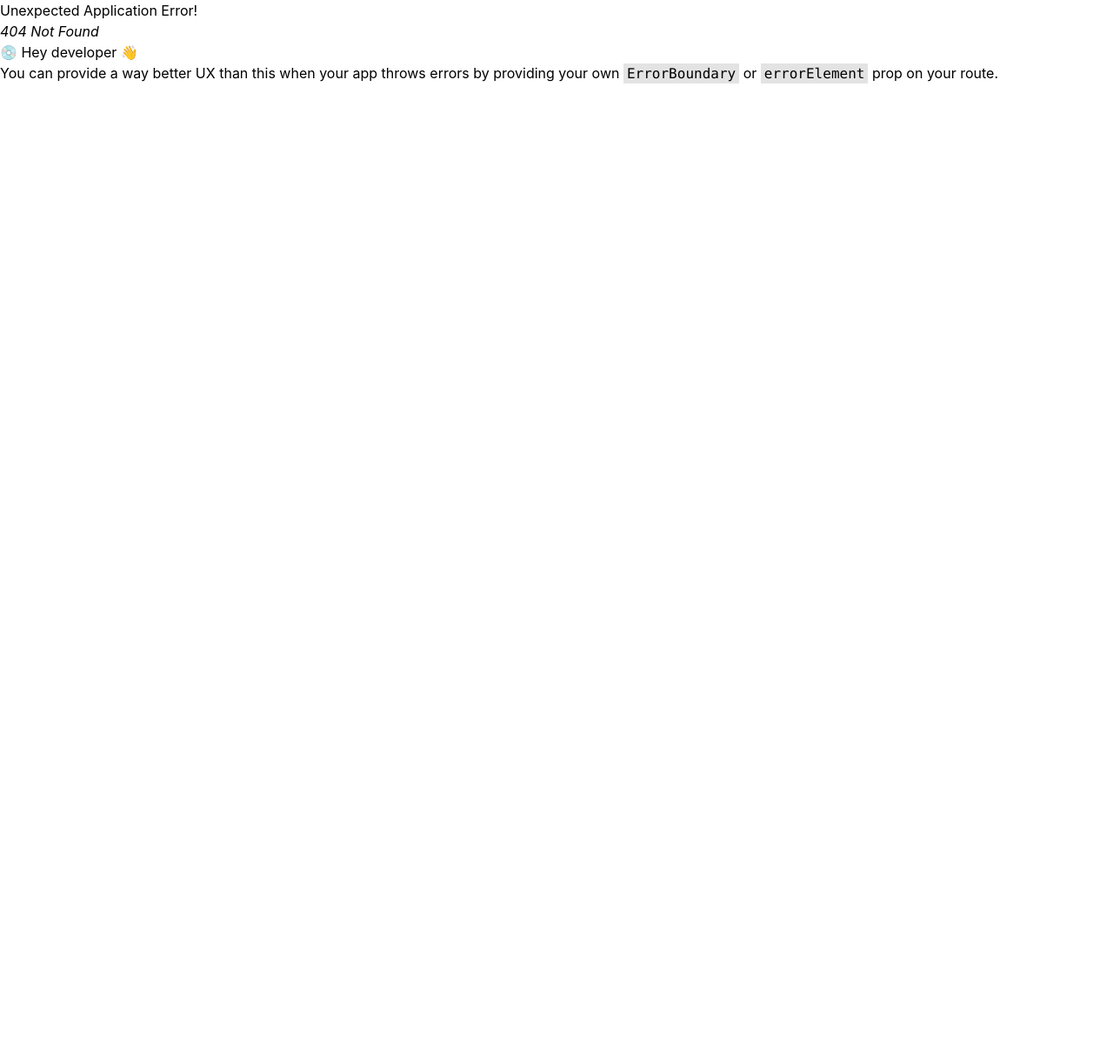
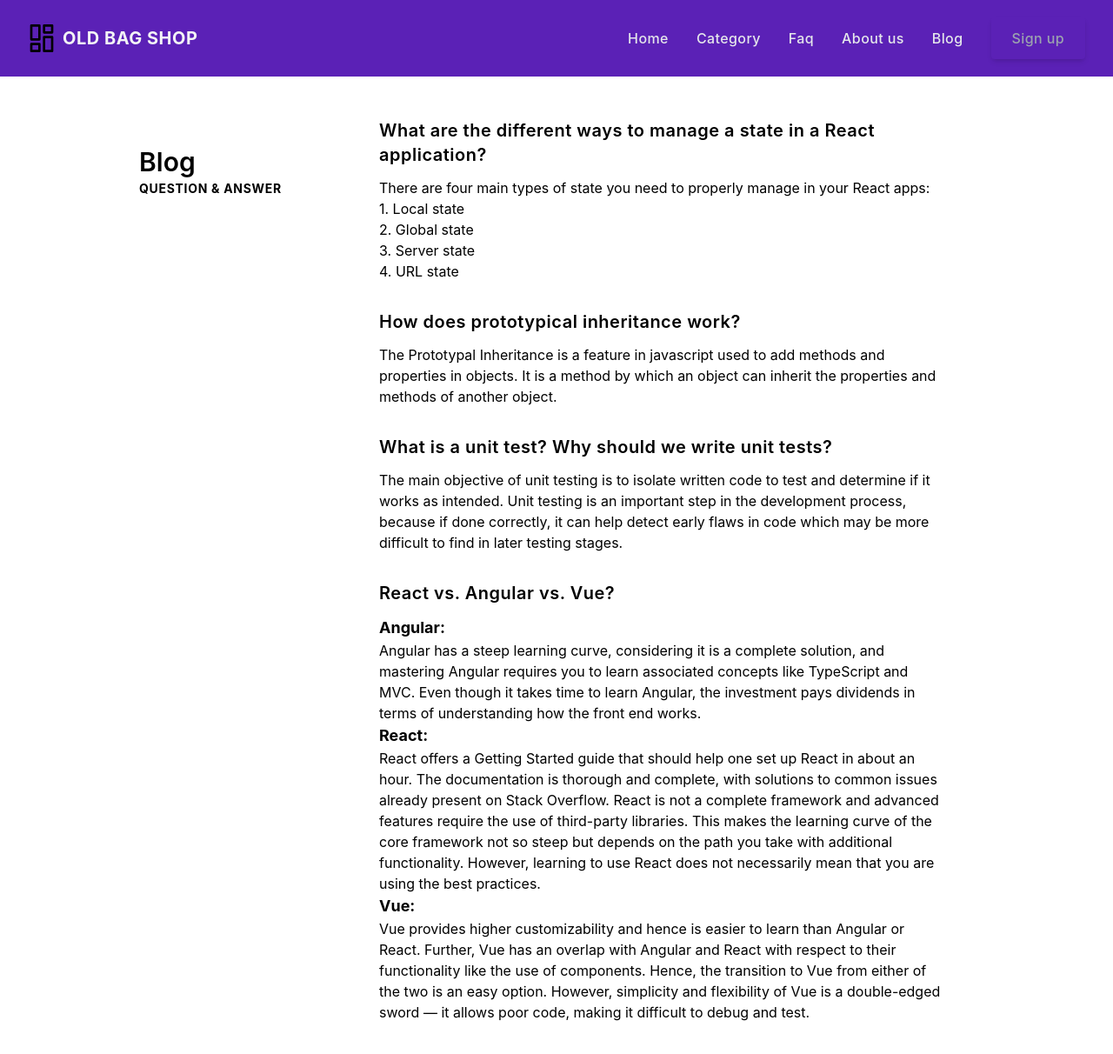
Before and after one commit to smtariqulislam/resale-bags-client, a React (Create React App) app: page /blog in a window 1280 px wide. Before the commit this address had no page. Shown: the top 1212 px of the page at 87% size. Before the commit the page ends 800 px from the top, so only its background shows below. Built offline with nearby package versions, Linux system fonts and the light colour scheme.

Commit message:
blog section complete

```diff
--- /dev/null
+++ b/src/Pages/Blog.js
@@ -0,0 +1,107 @@
+import React from "react";
+
+const Blog = () => {
+  return (
+    <section className="dark:bg-gray-800 dark:text-gray-100">
+      <div className="container max-w-5xl px-4 py-12 mx-auto">
+        <div className="grid gap-4 mx-4 sm:grid-cols-12">
+          <div className="col-span-12 sm:col-span-3">
+            <div className="text-center sm:text-left mb-14 before:block before:w-24 before:h-3 before:mb-5 before:rounded-md before:mx-auto sm:before:mx-0 before:dark:bg-violet-400">
+              <h3 className="text-3xl font-semibold">Blog</h3>
+              <span className="text-sm font-bold tracking-wider uppercase dark:text-gray-400">
+                Question & answer
+              </span>
+            </div>
+          </div>
+          <div className="relative col-span-12 px-4 space-y-6 sm:col-span-9">
+            <div className="col-span-12 space-y-12 relative px-4 sm:col-span-8 sm:space-y-8 sm:before:absolute sm:before:top-2 sm:before:bottom-0 sm:before:w-0.5 sm:before:-left-3 before:dark:bg-gray-700">
+              <div className="flex flex-col sm:relative sm:before:absolute sm:before:top-2 sm:before:w-4 sm:before:h-4 sm:before:rounded-full sm:before:left-[-35px] sm:before:z-[1] before:dark:bg-violet-400">
+                <h3 className="text-xl font-semibold tracking-wide">
+                  What are the different ways to manage a state in a React
+                  application?{" "}
+                </h3>
+
+                <p className="mt-3">
+                  There are four main types of state you need to properly manage
+                  in your React apps:
+                  <br />
+                  1. Local state
+                  <br />
+                  2. Global state
+                  <br />
+                  3. Server state
+                  <br />
+                  4. URL state
+                </p>
+              </div>
+              <div className="flex flex-col sm:relative sm:before:absolute sm:before:top-2 sm:before:w-4 sm:before:h-4 sm:before:rounded-full sm:before:left-[-35px] sm:before:z-[1] before:dark:bg-violet-400">
+                <h3 className="text-xl font-semibold tracking-wide">
+                  How does prototypical inheritance work?
+                </h3>
+
+                <p className="mt-3">
+                  The Prototypal Inheritance is a feature in javascript used to
+                  add methods and properties in objects. It is a method by which
+                  an object can inherit the properties and methods of another
+                  object.
+                </p>
+              </div>
+              <div className="flex flex-col sm:relative sm:before:absolute sm:before:top-2 sm:before:w-4 sm:before:h-4 sm:before:rounded-full sm:before:left-[-35px] sm:before:z-[1] before:dark:bg-violet-400">
+                <h3 className="text-xl font-semibold tracking-wide">
+                  What is a unit test? Why should we write unit tests?
+                </h3>
+
+                <p className="mt-3">
+                  The main objective of unit testing is to isolate written code
+                  to test and determine if it works as intended. Unit testing is
+                  an important step in the development process, because if done
+                  correctly, it can help detect early flaws in code which may be
+                  more difficult to find in later testing stages.
+                </p>
+              </div>
+              <div className="flex flex-col sm:relative sm:before:absolute sm:before:top-2 sm:before:w-4 sm:before:h-4 sm:before:rounded-full sm:before:left-[-35px] sm:before:z-[1] before:dark:bg-violet-400">
+                <h3 className="text-xl font-semibold tracking-wide">
+                  React vs. Angular vs. Vue?
+                </h3>
+
+                <p className="mt-3">
+                  <span className="text-lg font-bold"> Angular:</span> <br />
+                  Angular has a steep learning curve, considering it is a
+                  complete solution, and mastering Angular requires you to learn
+                  associated concepts like TypeScript and MVC. Even though it
+                  takes time to learn Angular, the investment pays dividends in
+                  terms of understanding how the front end works.
+                  <br />
+                  <span className="text-lg font-bold"> React:</span>
+                  <br />
+                  React offers a Getting Started guide that should help one set
+                  up React in about an hour. The documentation is thorough and
+                  complete, with solutions to common issues already present on
+                  Stack Overflow. React is not a complete framework and advanced
+                  features require the use of third-party libraries. This makes
+                  the learning curve of the core framework not so steep but
+                  depends on the path you take with additional functionality.
+                  However, learning to use React does not necessarily mean that
+                  you are using the best practices.
+                  <br />
+                  <span className="text-lg font-bold"> Vue:</span>
+                  <br /> Vue provides
+
+                  higher customizability and hence is easier to learn than
+                  Angular or React. Further, Vue has an overlap with Angular and
+                  React with respect to their functionality like the use of
+                  components. Hence, the transition to Vue from either of the
+                  two is an easy option. However, simplicity and flexibility of
+                  Vue is a double-edged sword — it allows poor code, making it
+                  difficult to debug and test.
+                </p>
+              </div>
+            </div>
+          </div>
+        </div>
+      </div>
+    </section>
+  );
+};
+
+export default Blog;
--- a/src/Pages/Header/Header.js
+++ b/src/Pages/Header/Header.js
@@ -6,7 +6,7 @@ const Header = () => {
 
     return (
       <div>
-        <div class="px-4 py-5 mx-auto sm:max-w-xl md:max-w-full lg:max-w-screen-xl md:px-24 lg:px-8">
+        <div class="px-4 py-5 bg-violet-800 md:max-w-full  md:px-24 lg:px-8">
           <div class="relative flex items-center justify-between">
             <Link
               to="/"
@@ -29,17 +29,17 @@ const Header = () => {
                 <rect x="14" y="1" width="7" height="6" />
                 <rect x="14" y="11" width="7" height="12" />
               </svg>
-              <span class="ml-2 text-xl font-bold tracking-wide text-gray-800 uppercase">
+              <span class="ml-2 text-xl font-bold tracking-wide text-gray-100 uppercase">
                 old bag shop
               </span>
             </Link>
-            <ul class="flex items-center hidden space-x-8 lg:flex">
+            <ul class=" flex items-center hidden space-x-8 lg:flex">
               <li>
                 <Link
                   to="/home"
                   aria-label="Home"
                   title="Home"
-                  class="font-medium tracking-wide text-gray-700 transition-colors duration-200 hover:text-deep-purple-accent-400"
+                  class="font-medium tracking-wide text-gray-200 transition-colors duration-200 hover:text-deep-purple-accent-400"
                 >
                   Home
                 </Link>
@@ -49,7 +49,7 @@ const Header = () => {
                   to="/catogory"
                   aria-label="Category"
                   title="Category"
-                  class="font-medium tracking-wide text-gray-700 transition-colors duration-200 hover:text-deep-purple-accent-400"
+                  class="font-medium tracking-wide text-gray-200 transition-colors duration-200 hover:text-deep-purple-accent-400"
                 >
                   Category
                 </Link>
@@ -59,7 +59,7 @@ const Header = () => {
                   to="/"
                   aria-label="Faq"
                   title="Faq"
-                  class="font-medium tracking-wide text-gray-700 transition-colors duration-200 hover:text-deep-purple-accent-400"
+                  class="font-medium tracking-wide text-gray-200 transition-colors duration-200 hover:text-deep-purple-accent-400"
                 >
                   Faq
                 </Link>
@@ -69,7 +69,7 @@ const Header = () => {
                   to="/"
                   aria-label="About us"
                   title="About us"
-                  class="font-medium tracking-wide text-gray-700 transition-colors duration-200 hover:text-deep-purple-accent-400"
+                  class="font-medium tracking-wide text-gray-200 transition-colors duration-200 hover:text-deep-purple-accent-400"
                 >
                   About us
                 </Link>
@@ -79,7 +79,7 @@ const Header = () => {
                   to="/blog"
                   aria-label="blog"
                   title="blog"
-                  class="font-medium tracking-wide text-gray-700 transition-colors duration-200 hover:text-deep-purple-accent-400"
+                  class="font-medium tracking-wide text-gray-200 transition-colors duration-200 hover:text-deep-purple-accent-400"
                 >
                   Blog
                 </Link>
@@ -87,7 +87,7 @@ const Header = () => {
               <li>
                 <Link
                   to="/sign"
-                  class="inline-flex items-center justify-center h-12 px-6 font-medium tracking-wide text-black transition duration-200 rounded shadow-md bg-deep-purple-accent-400 hover:bg-deep-purple-accent-700 focus:shadow-outline focus:outline-none"
+                  class="inline-flex items-center justify-center h-12 px-6 font-medium tracking-wide text-gray-400 transition duration-200 rounded shadow-md bg-deep-purple-accent-400 hover:bg-deep-purple-accent-700 focus:shadow-outline focus:outline-none"
                   aria-label="Sign up"
                   title="Sign up"
                 >
@@ -102,7 +102,7 @@ const Header = () => {
                 class="p-2 -mr-1 transition duration-200 rounded focus:outline-none focus:shadow-outline hover:bg-deep-purple-50 focus:bg-deep-purple-50"
                 onClick={() => setIsMenuOpen(true)}
               >
-                <svg class="w-5 text-gray-600" viewBox="0 0 24 24">
+                <svg class="w-5 text-gray-300" viewBox="0 0 24 24">
                   <path
                     fill="currentColor"
                     d="M23,13H1c-0.6,0-1-0.4-1-1s0.4-1,1-1h22c0.6,0,1,0.4,1,1S23.6,13,23,13z"
@@ -119,7 +119,7 @@ const Header = () => {
               </button>
               {isMenuOpen && (
                 <div class="absolute top-0 left-0 w-full">
-                  <div class="p-5 bg-white border rounded shadow-sm">
+                  <div class="p-5 bg-violet-800 border rounded shadow-sm">
                     <div class="flex items-center justify-between mb-4">
                       <div>
                         <Link
@@ -143,7 +143,7 @@ const Header = () => {
                             <rect x="14" y="1" width="7" height="6" />
                             <rect x="14" y="11" width="7" height="12" />
                           </svg>
-                          <span class="ml-2 text-xl font-bold tracking-wide text-gray-800 uppercase">
+                          <span class="ml-2 text-xl font-bold tracking-wide text-gray-100 uppercase">
                             old bags shop
                           </span>
                         </Link>
@@ -155,7 +155,7 @@ const Header = () => {
                           class="p-2 -mt-2 -mr-2 transition duration-200 rounded hover:bg-gray-200 focus:bg-gray-200 focus:outline-none focus:shadow-outline"
                           onClick={() => setIsMenuOpen(false)}
                         >
-                          <svg class="w-5 text-gray-600" viewBox="0 0 24 24">
+                          <svg class="w-5 text-gray-300" viewBox="0 0 24 24">
                             <path
                               fill="currentColor"
                               d="M19.7,4.3c-0.4-0.4-1-0.4-1.4,0L12,10.6L5.7,4.3c-0.4-0.4-1-0.4-1.4,0s-0.4,1,0,1.4l6.3,6.3l-6.3,6.3 c-0.4,0.4-0.4,1,0,1.4C4.5,19.9,4.7,20,5,20s0.5-0.1,0.7-0.3l6.3-6.3l6.3,6.3c0.2,0.2,0.5,0.3,0.7,0.3s0.5-0.1,0.7-0.3 c0.4-0.4,0.4-1,0-1.4L13.4,12l6.3-6.3C20.1,5.3,20.1,4.7,19.7,4.3z"
@@ -171,7 +171,7 @@ const Header = () => {
                             to="/"
                             aria-label="Home"
                             title="Home"
-                            class="font-medium tracking-wide text-gray-700 transition-colors duration-200 hover:text-deep-purple-accent-400"
+                            class="font-medium tracking-wide text-gray-200 transition-colors duration-200 hover:text-deep-purple-accent-400"
                           >
                             Home
                           </Link>
@@ -181,7 +181,7 @@ const Header = () => {
                             to="/"
                             aria-label="Category"
                             title="Category"
-                            class="font-medium tracking-wide text-gray-700 transition-colors duration-200 hover:text-deep-purple-accent-400"
+                            class="font-medium tracking-wide text-gray-200 transition-colors duration-200 hover:text-deep-purple-accent-400"
                           >
                             Category
                           </Link>
@@ -191,7 +191,7 @@ const Header = () => {
                             to="/"
                             aria-label="Faq"
                             title="Faq"
-                            class="font-medium tracking-wide text-gray-700 transition-colors duration-200 hover:text-deep-purple-accent-400"
+                            class="font-medium tracking-wide text-gray-200 transition-colors duration-200 hover:text-deep-purple-accent-400"
                           >
                             Faq
                           </Link>
@@ -201,7 +201,7 @@ const Header = () => {
                             to="/"
                             aria-label="About us"
                             title="About us"
-                            class="font-medium tracking-wide text-gray-700 transition-colors duration-200 hover:text-deep-purple-accent-400"
+                            class="font-medium tracking-wide text-gray-200 transition-colors duration-200 hover:text-deep-purple-accent-400"
                           >
                             About us
                           </Link>
@@ -211,7 +211,7 @@ const Header = () => {
                             to="/blog"
                             aria-label="blog"
                             title="blog"
-                            class="font-medium tracking-wide text-gray-700 transition-colors duration-200 hover:text-deep-purple-accent-400"
+                            class="font-medium tracking-wide text-gray-200 transition-colors duration-200 hover:text-deep-purple-accent-400"
                           >
                             Blog
                           </Link>
@@ -219,7 +219,7 @@ const Header = () => {
                         <li>
                           <Link
                             to="/sign"
-                            class="inline-flex items-center justify-center w-full h-12 px-6 font-medium tracking-wide text-black transition duration-200 rounded shadow-md bg-deep-purple-accent-400 hover:bg-deep-purple-accent-700 focus:shadow-outline focus:outline-none"
+                            class="inline-flex items-center justify-center bg-black h-12 px-6 font-medium tracking-wide text-gray-100 hover:text-purple-400 transition duration-200 rounded shadow-md bg-deep-purple-accent-400 hover:bg-deep-purple-accent-700 focus:shadow-outline focus:outline-none "
                             aria-label="Sign up"
                             title="Sign up"
                           >
--- /dev/null
+++ b/src/Pages/Home/Home.js
@@ -0,0 +1,11 @@
+import React from 'react';
+
+const Home = () => {
+    return (
+        <div>
+            home
+        </div>
+    );
+};
+
+export default Home;
```
Also changed, not shown: src/Router/Router.js (+14 -0 lines).
